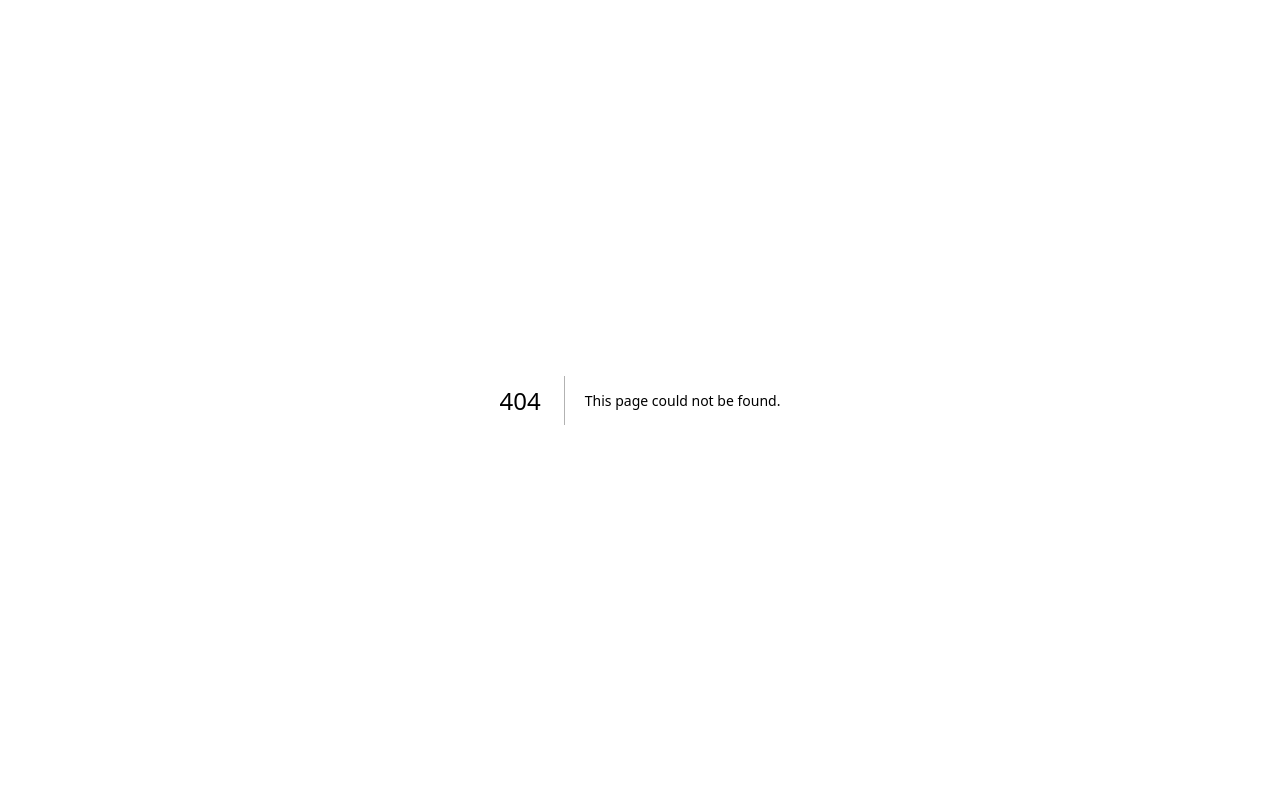
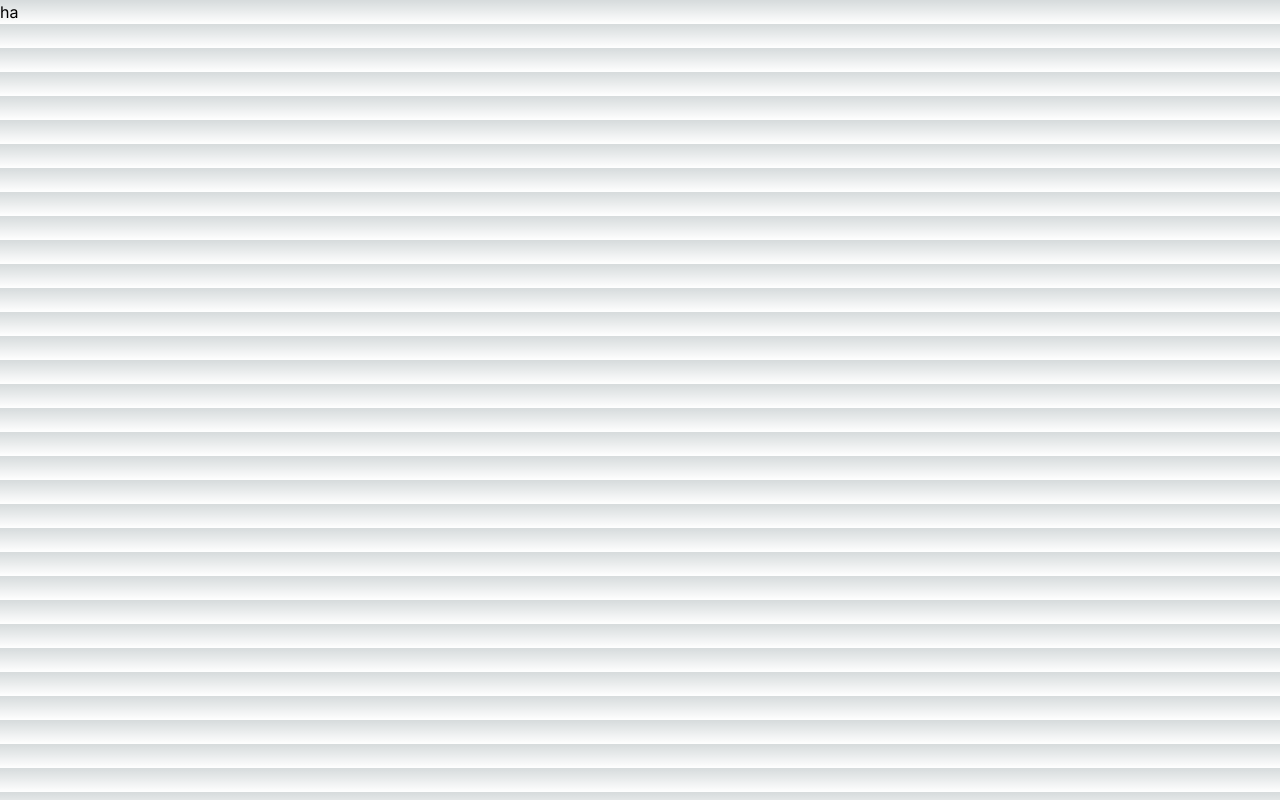
Before and after one commit to Ever-QN/cprg306-assignments, a Next.js app: page /week4 in a window 1280 px wide. Before the commit this address had no page. Built offline with nearby package versions, Linux system fonts and the light colour scheme.

Commit message:
Create new-item.js and page.js in week 4

```diff
--- /dev/null
+++ b/app/week4/new-item.js
@@ -0,0 +1,13 @@
+'use client';
+
+import { useState } from "react";
+
+export default function NewItem() {
+
+    const [name, setName] = useState('');
+    const [quantity, setQuantity] = useState(1);
+
+    return (
+        <div>ha</div>
+    )
+}
--- /dev/null
+++ b/app/week4/page.js
@@ -0,0 +1,7 @@
+import NewItem from "./new-item"
+
+export default function() {
+    return (
+        <NewItem />
+    )
+}
```
